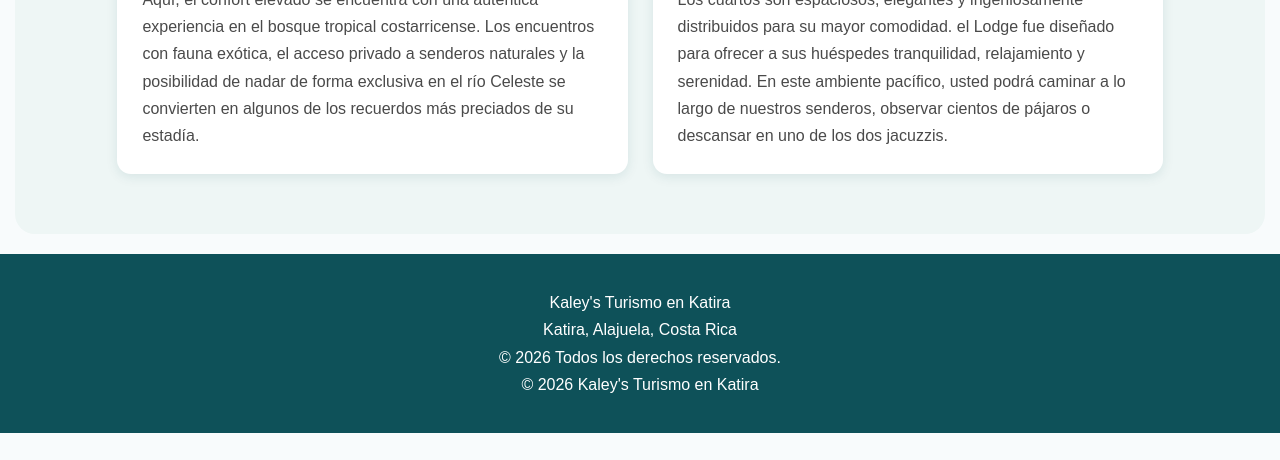
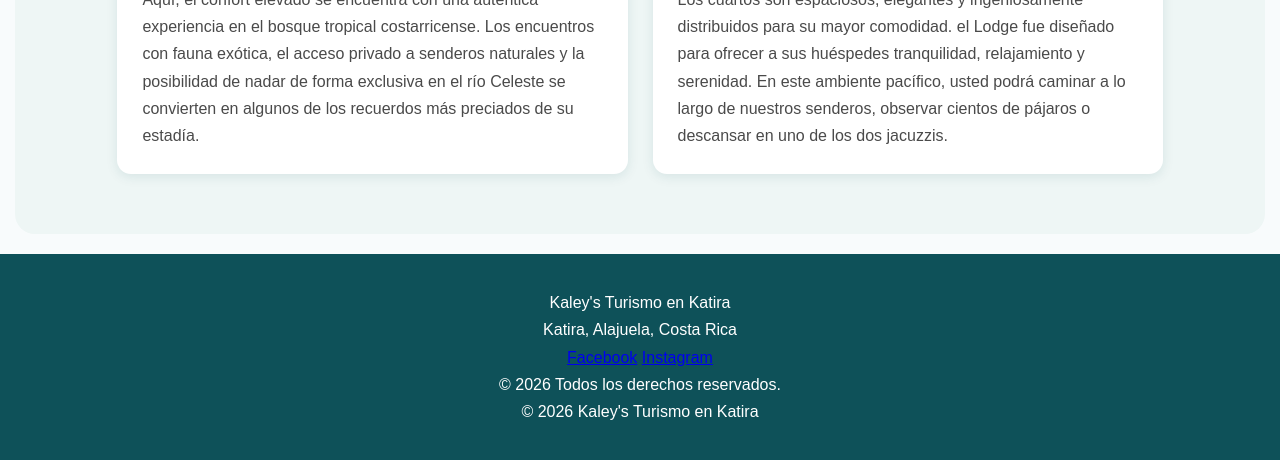
Before and after one commit to VivianMorenoG/Kaleys-turismo-katira, a plain HTML site: page index_p.html in a window 1280 px wide. Shown: the part 5805-6265 px from the top of the page. Before the commit the page ends 6238 px from the top, so only its background shows below. Drawn offline with Linux system fonts and the light colour scheme.

Commit message:
feat: se agrega pie de pagina con redes sociales

```diff
--- a/index_p.html
+++ b/index_p.html
@@ -347,6 +347,10 @@
     <footer id="contacto">
       <p>Kaley's Turismo en Katira</p>
       <p>Katira, Alajuela, Costa Rica</p>
+      <p>
+      <a href="https://www.facebook.com/" target="_blank"> Facebook</a>
+      <a href="https://www.instagram.com/" target="_blank">Instagram</a>
+      </p>
       <p>&copy; 2026 Todos los derechos reservados.</p>
     </footer>
     <script src="index_practica2.js"></script>
```
